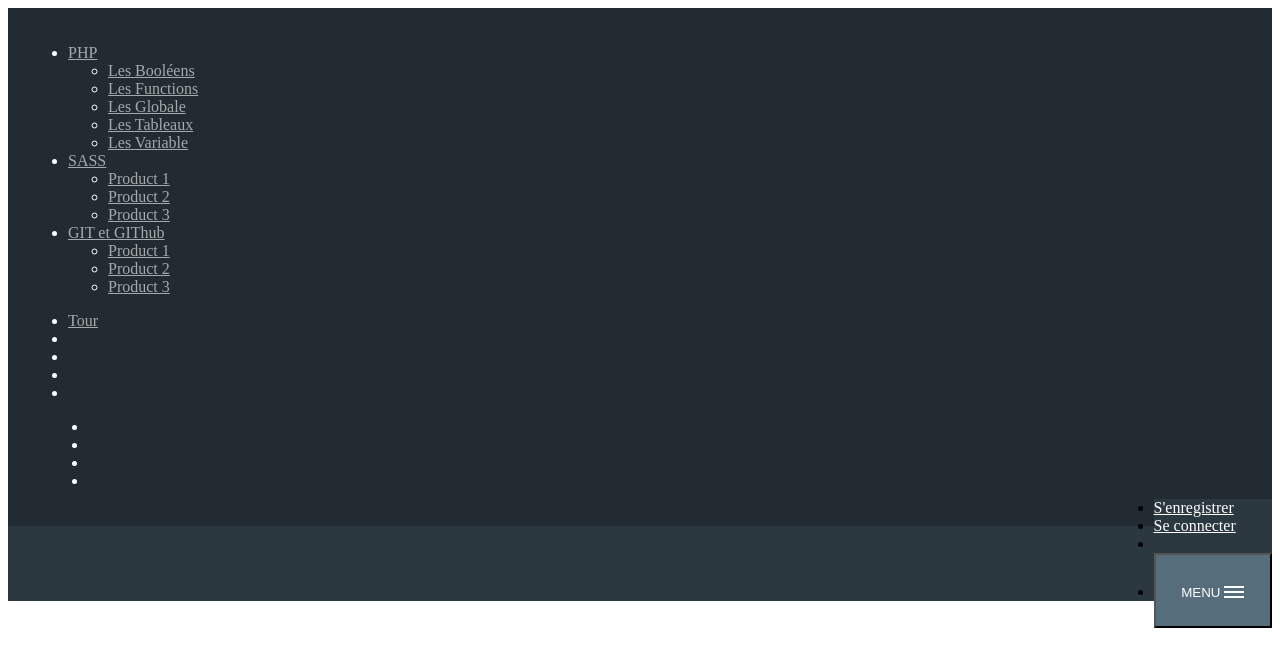
After one commit to Nhaars/Renaissance, a PHP site: page /require/menu.php in a window 1280 px wide. The commit adds this page. Shown: the top 667 px of the page. Run offline with PHP 8.4, Linux system fonts and the light colour scheme.

Commit message:
Ajout
- menu
- inscription

```diff
--- a/content/PHP/Booleens.php
+++ b/content/PHP/Booleens.php
@@ -0,0 +1,2 @@
+<h2>Hello
+</h2>
--- a/css/app.css
+++ b/css/app.css
@@ -0,0 +1,165 @@
+
+/*---Formulaire----------------------------------------------------------------------- */
+.log-in-form {
+  border: 1px solid #cacaca;
+  padding: 1rem;
+  border-radius: 0;
+}
+
+/*---Menu----------------------------------------------------------------------- */
+.nav-bar {
+  display: -webkit-flex;
+  display: -ms-flexbox;
+  display: flex;
+  -webkit-justify-content: space-between;
+      -ms-flex-pack: justify;
+          justify-content: space-between;
+  -webkit-align-items: center;
+      -ms-flex-align: center;
+          align-items: center;
+  background: #2c3840;
+  height: 75px;
+  margin-bottom: 75px;
+}
+
+.nav-bar .nav-bar-logo {
+  padding: 1.8rem;
+}
+
+.nav-bar li {
+  background: #2c3840;
+}
+
+.nav-bar a {
+  color: #fefefe;
+  transition: color 0.2s ease-in;
+}
+
+.nav-bar a:hover {
+  color: #a8b8c3;
+}
+
+@media screen and (max-width: 39.9375em) {
+  .nav-bar {
+    height: 53.57143px;
+  }
+}
+
+.nav-bar .offcanvas-trigger {
+  display: -webkit-flex;
+  display: -ms-flexbox;
+  display: flex;
+  -webkit-align-items: center;
+      -ms-flex-align: center;
+          align-items: center;
+  -webkit-justify-content: center;
+      -ms-flex-pack: center;
+          justify-content: center;
+  padding: 1.6rem;
+  color: #fefefe;
+  text-transform: uppercase;
+  background-color: #566d7c;
+  transition: background-color 0.2s ease-in;
+  cursor: pointer;
+}
+
+.nav-bar .offcanvas-trigger .offcanvas-trigger-text {
+  margin-right: 0.25rem;
+  margin-top: 0.25rem;
+}
+
+.nav-bar .offcanvas-trigger:hover {
+  background-color: #6b879a;
+}
+
+@media screen and (max-width: 39.9375em) {
+  .nav-bar .offcanvas-trigger {
+    padding: 0.9rem;
+  }
+}
+
+.multilevel-offcanvas {
+  background: #222b31;
+  padding: 20px;
+  color: #fefefe;
+}
+
+.multilevel-offcanvas > .menu {
+  margin-bottom: 1rem;
+}
+
+.multilevel-offcanvas .menu a {
+  color: rgba(254, 254, 254, 0.6);
+  padding-top: 7px;
+  padding-bottom: 7px;
+  transition: color 0.2s ease-in;
+}
+
+.multilevel-offcanvas .menu a:hover {
+  color: #fefefe;
+}
+
+.multilevel-offcanvas .fa {
+  color: #fefefe;
+}
+
+.multilevel-offcanvas .is-accordion-submenu-parent > a::after {
+  border-color: rgba(254, 254, 254, 0.6) transparent transparent;
+}
+
+.multilevel-offcanvas .social-links {
+  margin-left: 20px;
+}
+
+.multilevel-offcanvas .social-links li {
+  margin-right: 5px;
+}
+
+.multilevel-offcanvas .social-links a:hover .fa {
+  color: #bebebe;
+  transition: color .2s ease-in;
+}
+
+.multilevel-offcanvas .social-links .fa {
+  font-size: 2.2rem;
+}
+
+.body-info {
+  text-align: center;
+  color: #2c3840;
+}
+
+.body-info .button {
+  margin: 1rem 0;
+  padding: 0.85em 2em;
+}
+
+.is-open + .off-canvas-content .hamburger .line:nth-child(1),
+.is-open + .off-canvas-content .hamburger .line:nth-child(3) {
+  width: 12px;
+}
+
+.is-open + .off-canvas-content .hamburger .line:nth-child(1) {
+  -webkit-transform: translateX(-5px) rotate(-45deg);
+      -ms-transform: translateX(-5px) rotate(-45deg);
+          transform: translateX(-5px) rotate(-45deg);
+}
+
+.is-open + .off-canvas-content .hamburger .line:nth-child(3) {
+  -webkit-transform: translateX(-5px) rotate(45deg);
+      -ms-transform: translateX(-5px) rotate(45deg);
+          transform: translateX(-5px) rotate(45deg);
+}
+
+.hamburger .line {
+  width: 20px;
+  height: 2px;
+  background-color: #fefefe;
+  display: block;
+  margin: 3px auto;
+  transition: all 0.3s ease-in-out;
+}
+
+.hamburger .line:last-child {
+  margin-bottom: 0;
+}
--- a/css/foundation.css
+++ b/css/foundation.css
@@ -14,6 +14,7 @@
      * 3. Prevent adjustments of font size after orientation changes in
      *    IE on Windows Phone and in iOS.
      */
+
 html {
   font-family: sans-serif;
   /* 1 */
@@ -3854,6 +3855,7 @@ a.thumbnail {
   overflow: visible;
   clip: auto; }
 
+
 .show-for-landscape,
 .hide-for-portrait {
   display: block !important; }
--- /dev/null
+++ b/require/menu.php
@@ -0,0 +1,76 @@
+
+
+    <link rel="stylesheet" href="css/app.css">
+
+
+<div class="multilevel-offcanvas off-canvas position-right" id="offCanvasRight" data-off-canvas>
+
+
+
+
+  <ul class="vertical menu" data-accordion-menu>
+    <li><a href="#">PHP</a>
+      <ul class="menu vertical nested">
+        <li><a href="content/PHP/Booleens.php">Les Booléens</a></li>
+        <li><a href="content/PHP/Functions.php">Les Functions</a></li>
+        <li><a href="content/PHP/Globale.php">Les Globale</a></li>
+        <li><a href="content/PHP/Tableaux.php">Les Tableaux</a></li>
+        <li><a href="content/PHP/Variable.php">Les Variable</a></li>
+       </ul>
+    </li>
+    <li><a href="#">SASS</a>
+      <ul class="menu vertical nested">
+        <li><a href="#">Product 1</a></li>
+        <li><a href="#">Product 2</a></li>
+        <li><a href="#">Product 3</a></li>
+       </ul>
+     </li>
+    <li><a href="#">GIT et GIThub</a>
+      <ul class="menu vertical nested">
+        <li><a href="#">Product 1</a></li>
+        <li><a href="#">Product 2</a></li>
+        <li><a href="#">Product 3</a></li>
+       </ul>
+    </li>
+   </ul>
+  <ul class="vertical menu">
+    <li class="off-canvas-menu-item"><a href="#">Tour</a></li>
+    <li><a href="#"></a></li>
+    <li><a href="#"></a></li>
+    <li><a href="#"></a></li>
+    <li><a href="#"></a></li>
+  </ul>
+
+  <ul class="menu simple social-links">
+    <li><a href="https://www.facebook.com/Maxistemic" target="_blank"><i class="fa fa-twitter-square" aria-hidden="true"></i></a></li>
+    <li><a href="#" target="_blank"><i class="fa fa-facebook-square" aria-hidden="true"></i></a></li>
+    <li><a href="#" target="_blank"><i class="fa fa-github-square" aria-hidden="true"></i></a></li>
+    <li><a href="#" target="_blank"><i class="fa fa-google-plus-square" aria-hidden="true"></i></a></li>
+  </ul>
+</div>
+
+<div class="off-canvas-content" data-off-canvas-content>
+  <div class="nav-bar">
+      <div class="nav-bar-left">
+
+      </div>
+      <div class="nav-bar-right">
+        <ul class="menu">
+          <li class="hide-for-small-only"><a href="inscription.php">S'enregistrer</a></li>
+          <li class="hide-for-small-only"><a href="#">Se connecter</a></li>
+          <li>
+          <li>
+            <button class="offcanvas-trigger" type="button" data-open="offCanvasRight">
+              <span class="offcanvas-trigger-text hide-for-small-only">Menu</span>
+              <div class="hamburger">
+                <span class="line"></span>
+                <span class="line"></span>
+                <span class="line"></span>
+              </div>
+            </button>
+          </li>
+        </ul>
+    </div>
+  </div>
+
+ </div>
```
Also changed, not shown: Inscription.php (added, +57 -0 lines), index.php (+10 -1 lines), README.md.
